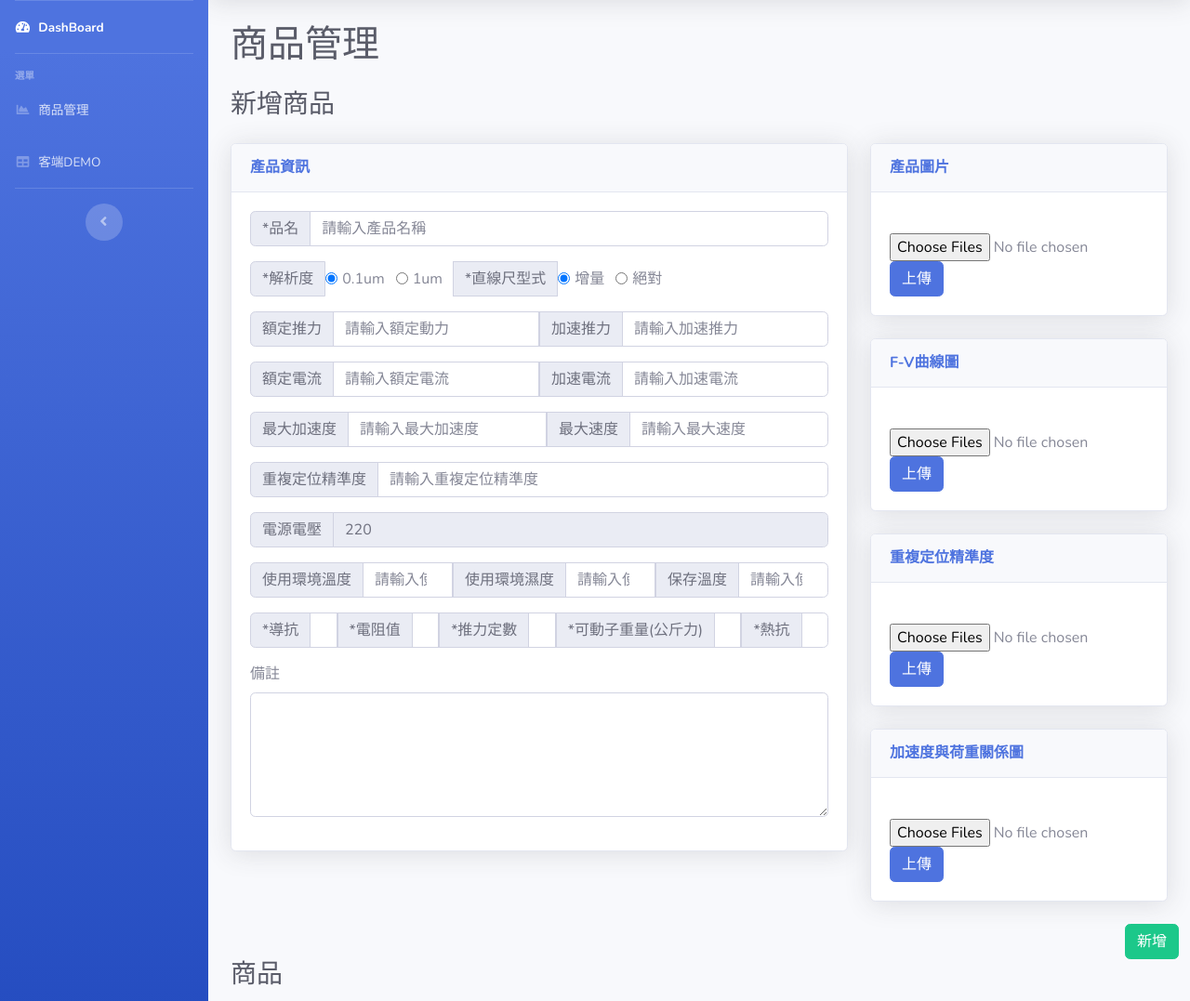
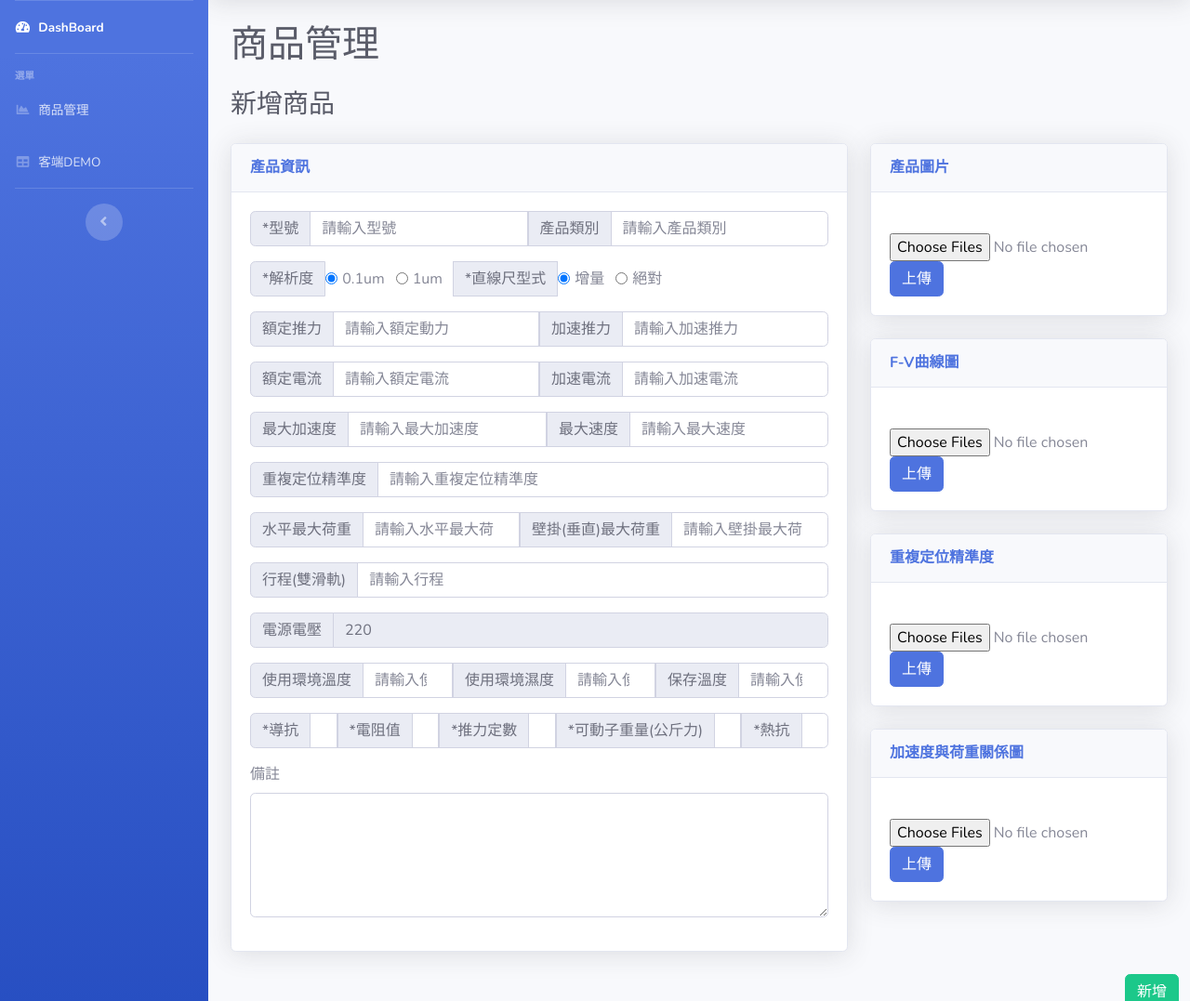
Before and after one commit to jack100398/Mator, a Laravel app: page /commodity in a window 1280 px wide. Shown: the part 70-1147 px from the top of the page at 93% size. Run offline with Laravel 8, Linux system fonts and the light colour scheme; data that the repository does not hold is empty.

Commit message:
型號與產品類別ver1

```diff
--- a/resources/views/commodity.blade.php
+++ b/resources/views/commodity.blade.php
@@ -21,9 +21,14 @@
                     <div class="card-body">
                         <div class="input-group mb-3">
                             <div class="input-group-prepend">
-                                <span class="input-group-text" id="basic-addon1">*品名</span>
+                                <span class="input-group-text" id="basic-addon1">*型號</span>
                             </div>
-                            <input type="text" v-model="data.name" class="form-control" placeholder="請輸入產品名稱"
+                            <input type="text" v-model="data.name" class="form-control" placeholder="請輸入型號"
+                                aria-label="name" aria-describedby="basic-addon1">
+                                                        <div class="input-group-prepend">
+                                <span class="input-group-text" id="basic-addon1">產品類別</span>
+                            </div>
+                            <input type="text" v-model="data.type" class="form-control" placeholder="請輸入產品類別"
                                 aria-label="name" aria-describedby="basic-addon1">
                         </div>
                         <div class="input-group mb-3">
@@ -96,6 +101,25 @@
                                 <span class="input-group-text" id="basic-addon1">重複定位精準度</span>
                             </div>
                             <input type="number" v-model="data.accuracy" class="form-control" placeholder="請輸入重複定位精準度"
+                                aria-label="power" aria-describedby="basic-addon1">
+                        </div>
+                        <div class="input-group mb-3">
+                            <div class="input-group-prepend">
+                                <span class="input-group-text" id="basic-addon1">水平最大荷重</span>
+                            </div>
+                            <input type="number" v-model="data.horizontal_load" class="form-control"
+                                placeholder="請輸入水平最大荷重" aria-label="power" aria-describedby="basic-addon1">
+                            <div class="input-group-prepend">
+                                <span class="input-group-text" id="basic-addon1">壁掛(垂直)最大荷重</span>
+                            </div>
+                            <input type="number" v-model="data.vertical_load" class="form-control"
+                                placeholder="請輸入壁掛最大荷重" aria-label="power" aria-describedby="basic-addon1">
+                        </div>
+                        <div class="input-group mb-3">
+                            <div class="input-group-prepend">
+                                <span class="input-group-text" id="basic-addon1">行程(雙滑軌)</span>
+                            </div>
+                            <input type="number" v-model="data.travel" class="form-control" placeholder="請輸入行程"
                                 aria-label="power" aria-describedby="basic-addon1">
                         </div>
                         <div class="input-group mb-3">
@@ -231,7 +255,8 @@
                 return {
                     data: {
                         name: null,
-                        resolution: 0.0001, //解析度
+                        type: null,
+                        resolution: null, //解析度
                         rated_thrust: null, //額定推力
                         acceleration_thrust: null, //加速推力
                         rated_current: null, //額定電流
--- a/resources/views/component/card.blade.php
+++ b/resources/views/component/card.blade.php
@@ -5,7 +5,7 @@
                 <div class="col mr-2">
                     <div class="text-xs font-weight-bold text-primary text-uppercase mb-1">
                         <div>
-                            {{"品名:$name"}}
+                            {{"型號:$name"}}
                         </div>
                         <div class="dropdown no-arrow pull-right">
                             <a class="dropdown-toggle" href="#" role="button" id="dropdownMenuLink"
--- a/resources/views/component/searchCard.blade.php
+++ b/resources/views/component/searchCard.blade.php
@@ -2,7 +2,7 @@
     <div class="col mr-2">
         <div class="text-xs font-weight-bold text-primary text-uppercase mb-1">
             <div>
-                {{"品名:$name"}}
+                {{"型號:$name"}}
             </div>
         </div>
     </div>
```
Also changed, not shown: resources/views/editCommodity.blade.php (+27 -2 lines), database/migrations/2023_02_14_135912_edit_commdity_table.php (added).
